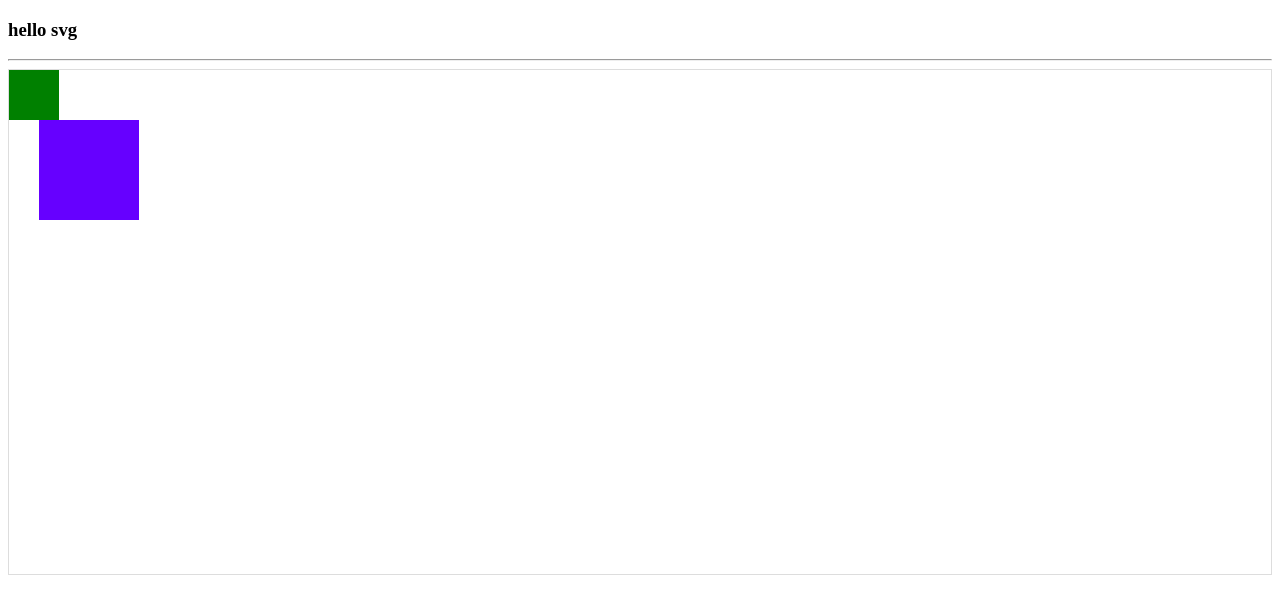
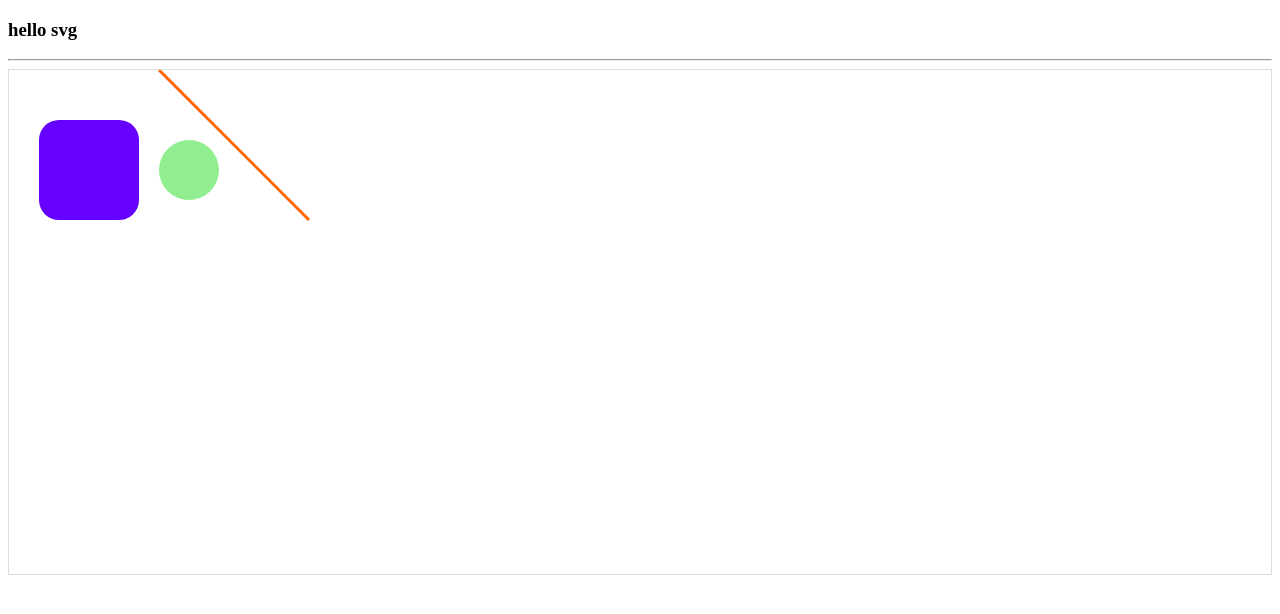
Before and after one commit to xenonflash/learning-svg.js, a website: page index.html in a window 1280 px wide. Drawn offline with nearby package versions, Linux system fonts and the light colour scheme.

Commit message:
创建circle line, 并绑定单击事件

```diff
--- a/index.html
+++ b/index.html
@@ -17,12 +17,26 @@
   <div id="svg"></div>
 <script src="./node_modules/svg.js/dist/svg.min.js"></script>
 <script>
-  var svg = SVG('svg').size(500, 500);
-  var nested = svg.nested();
-  var rect = svg.rect(100, 100).move(30, 50).fill('#60f');
-  var rect2 = nested.rect(50, 50).fill('green');
-  var count = 0;
-  console.dir(rect);
+  (function() {
+      // init root context
+      var svg = SVG('svg').size(500, 500);
+      // create a round cornet reactangle
+      var rect = svg.rect(100, 100)
+                    .move(30, 50)
+                    .fill('#60f')
+                    .radius(20)
+                    .click(() => {rect.animate(1000).size(200, 10)});
+      // create a circle
+      var circle = svg.circle(60)
+                      .fill('lightgreen')
+                      .move(150, 70)
+                      .click(() => {circle.animate(1000).radius(200)});
+      // create a line
+      var line = svg.line(150, 0, 300, 150)
+                    .stroke({width: 3, color: '#f60'})
+                    .click(() => {line.animate(1000).plot(200,0,300,150)});
+    }
+  )();
 </script>
 </body>
 </html>
```
Also changed, not shown: xenon-floawchart/package.json (added, +14 -0 lines).
